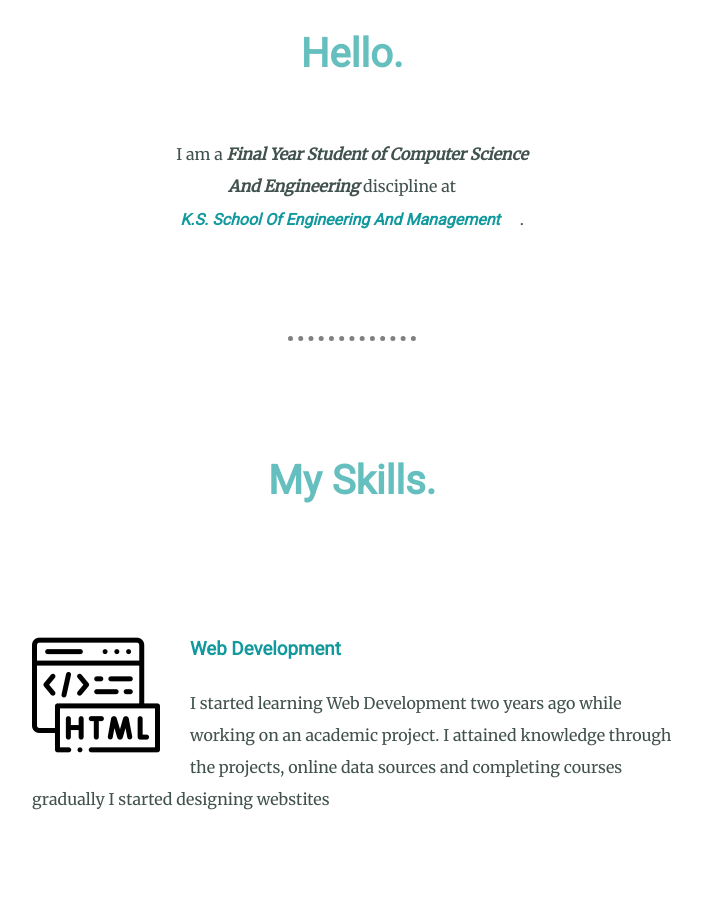
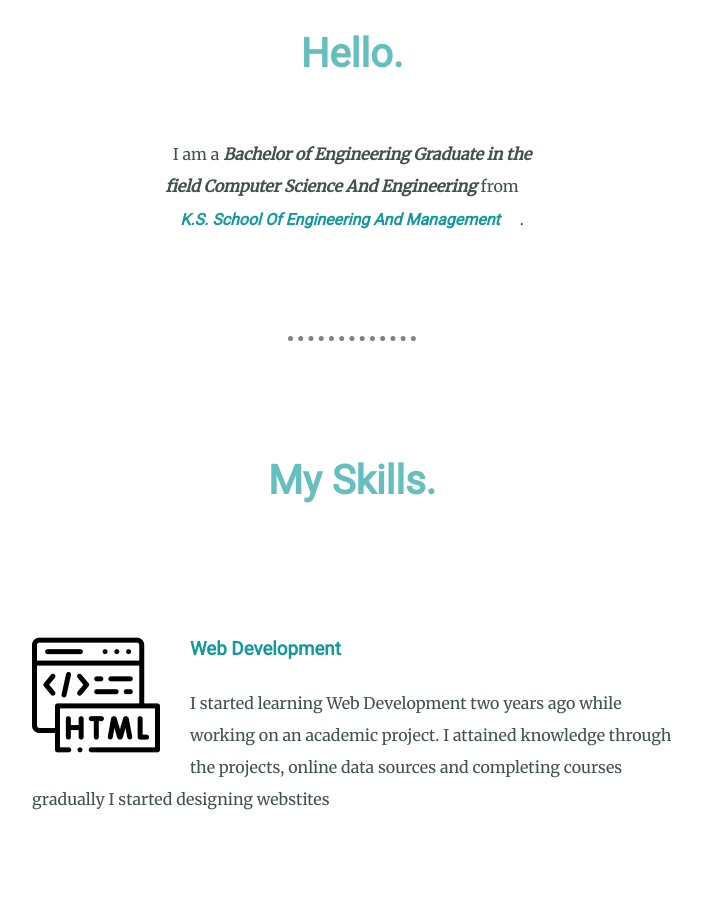
Before and after one commit to Khaleel1Q/profile, a plain HTML site: page index.html in a window 1280 px wide. Shown: the part 1260-2172 px from the top of the page, without its empty margins (288-989 px from the left). Drawn offline with Linux system fonts and the light colour scheme.

Commit message:
Upadte Index

```diff
--- a/index.html
+++ b/index.html
@@ -24,7 +24,7 @@
     <div class="profile">
       <img src="images/khaleel.png" alt="my-pic">
       <h2>Hello.</h2>
-      <p class="intro">I am a <em><strong>Final Year Student of Computer Science And Engineering </strong></em> discipline at <em><strong><a href="http://kssem.edu.in"><br>K.S. School Of Engineering And Management</a></strong></em>.</p>
+      <p class="intro">I am a <em><strong>Bachelor of Engineering Graduate in the field Computer Science And Engineering </strong></em> from <em><strong><a href="http://kssem.edu.in"><br>K.S. School Of Engineering And Management</a></strong></em>.</p>
     </div>
     <hr>
     <div class="skills">
```
